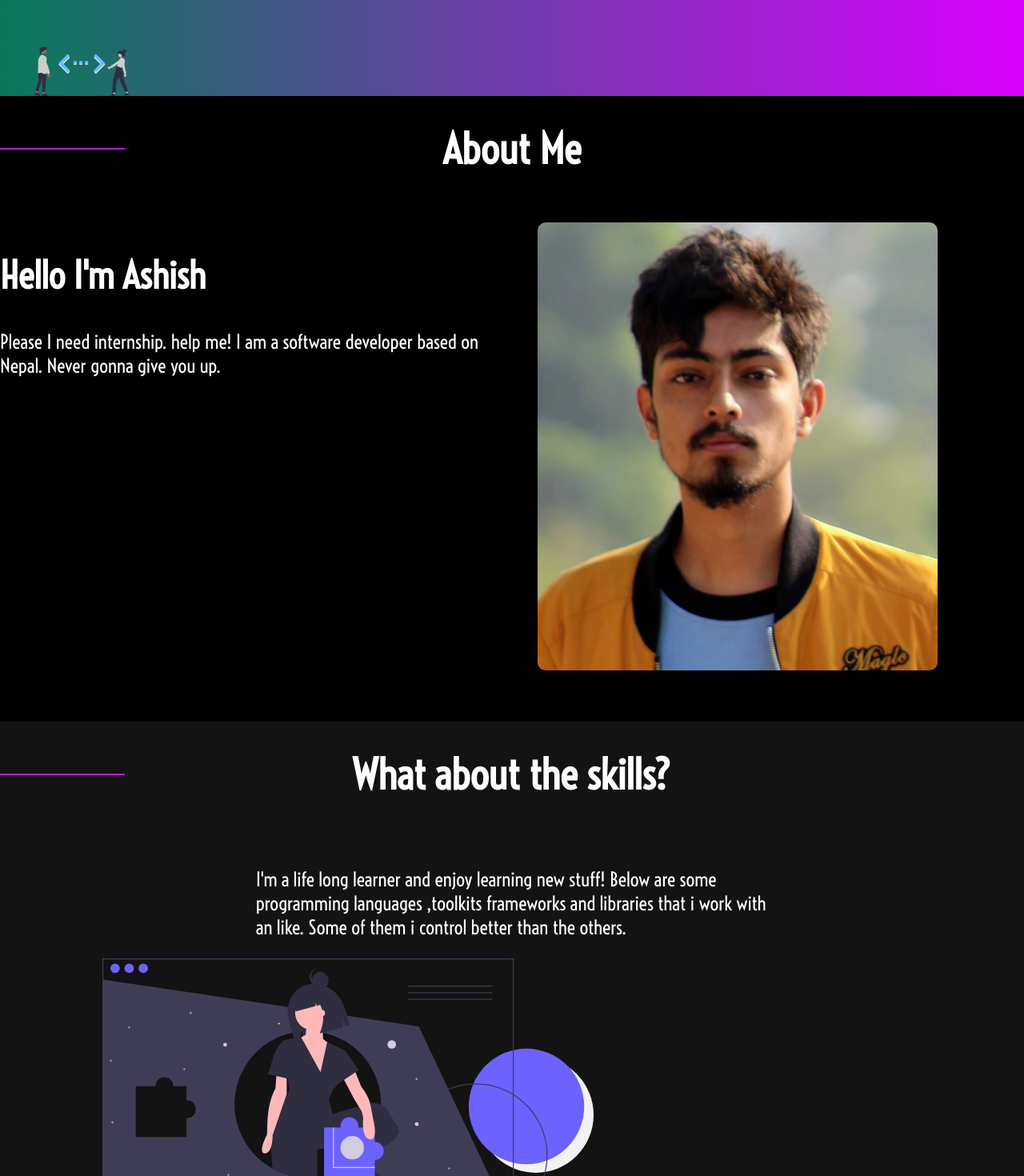
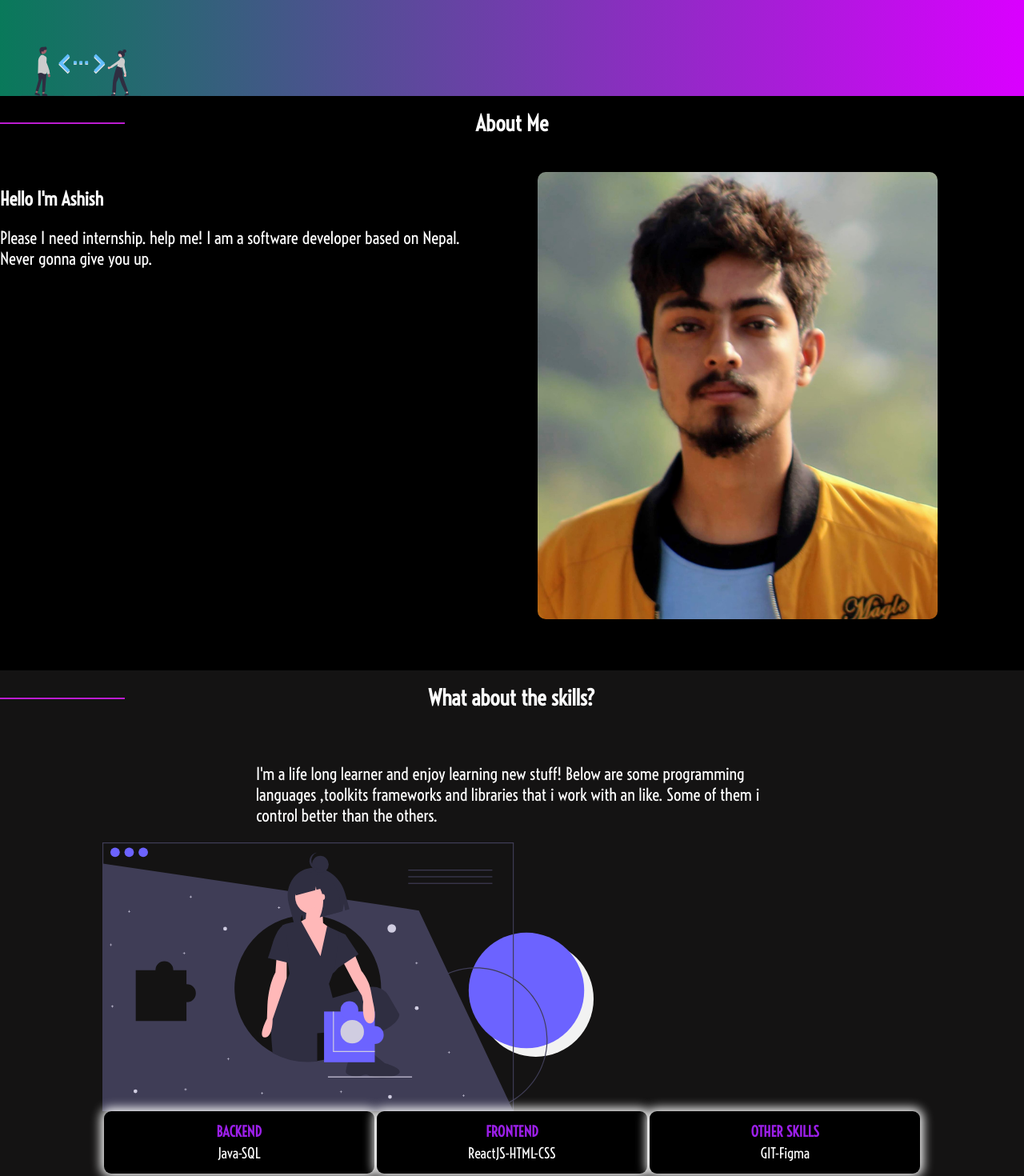
Before and after one commit to ash-ys/ash-ys.github.io, a React (Create React App) app: page / in a window 1280 px wide. Shown: the part 640-2110 px from the top of the page at 80% size. Built offline with nearby package versions, Linux system fonts and the light colour scheme.

Commit message:
fonts responsive

```diff
--- a/src/components/About/About.module.css
+++ b/src/components/About/About.module.css
@@ -14,7 +14,6 @@
 
 .AboutMe .Container .Text h2 {
   font-weight: 900;
-  font-size: 46px;
 }
 
 .AboutMe .Container .Photo {
--- a/src/components/Home/Home.module.css
+++ b/src/components/Home/Home.module.css
@@ -20,7 +20,7 @@
 }
 
 .Home .Container .Hello {
-  font-size: 63px;
+  font-size: 4.5rem;
 }
 .Home.Container h1 {
   margin: 0;
--- a/src/components/Skills/Skills.module.css
+++ b/src/components/Skills/Skills.module.css
@@ -38,5 +38,4 @@
 .Skills .List ul li {
   display: flex;
   justify-content: center;
-  font-size: 18px;
 }
--- a/src/index.css
+++ b/src/index.css
@@ -7,11 +7,13 @@ body {
 
 html {
   scroll-behavior: smooth;
+  font-size: 14px;
 }
 
 h1 {
   font-weight: 900;
   font-size: 3.2rem;
+  font-size: calc(1rem + 1vw);
   color: white;
 }
 
@@ -33,6 +35,9 @@ a {
   color: white;
 }
 
+li {
+  font-size: 1.29rem;
+}
 code {
   font-family: source-code-pro, Menlo, Monaco, Consolas, "Courier New",
     monospace;
```
